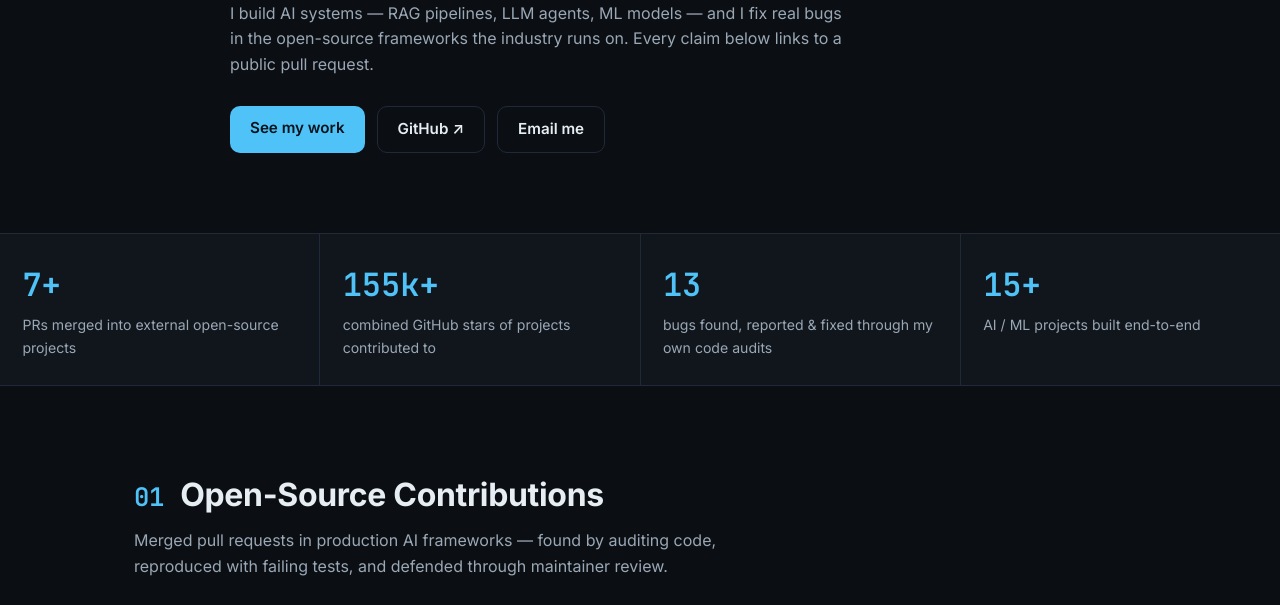
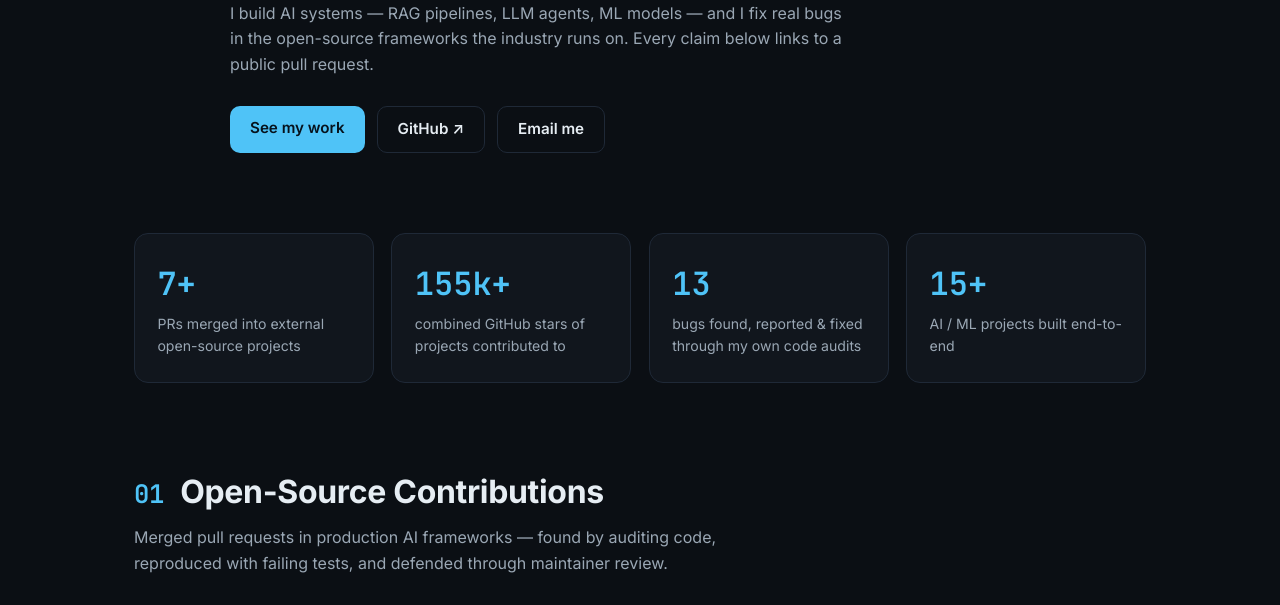
Before and after one commit to Krushil-Dhankecha/krushil-dhankecha.github.io, a plain HTML site: page index.html in a window 1280 px wide. Shown: the part 474-1079 px from the top of the page. Drawn offline with Linux system fonts and the light colour scheme.

Commit message:
Center the stats row and card-style each stat

```diff
--- a/assets/style.css
+++ b/assets/style.css
@@ -106,17 +106,22 @@ code {
 
 /* ——— stats ——— */
 .stats {
+  max-width: 1060px;
+  margin: 0 auto;
+  padding: 0 1.5rem;
   display: grid;
-  grid-template-columns: repeat(auto-fit, minmax(190px, 1fr));
-  gap: 1px;
-  background: var(--card-edge);
-  border-block: 1px solid var(--card-edge);
+  grid-template-columns: repeat(auto-fit, minmax(210px, 1fr));
+  gap: 1.1rem;
 }
 .stat {
   background: var(--bg-soft);
-  padding: 1.6rem 1.4rem;
+  border: 1px solid var(--card-edge);
+  border-radius: var(--radius);
+  padding: 1.5rem 1.4rem;
   display: flex; flex-direction: column; gap: 0.25rem;
+  transition: border-color 0.18s ease, transform 0.18s ease;
 }
+.stat:hover { border-color: rgba(79, 195, 247, 0.55); transform: translateY(-3px); }
 .stat-num {
   font-size: 2rem; font-weight: 800;
   color: var(--accent);
```
